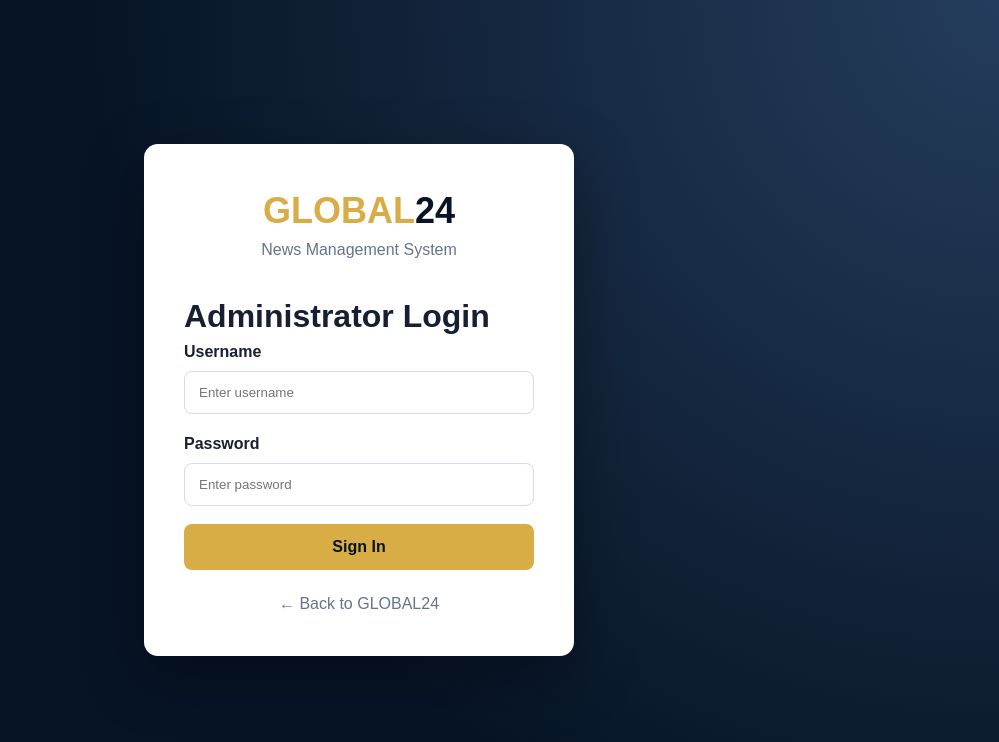
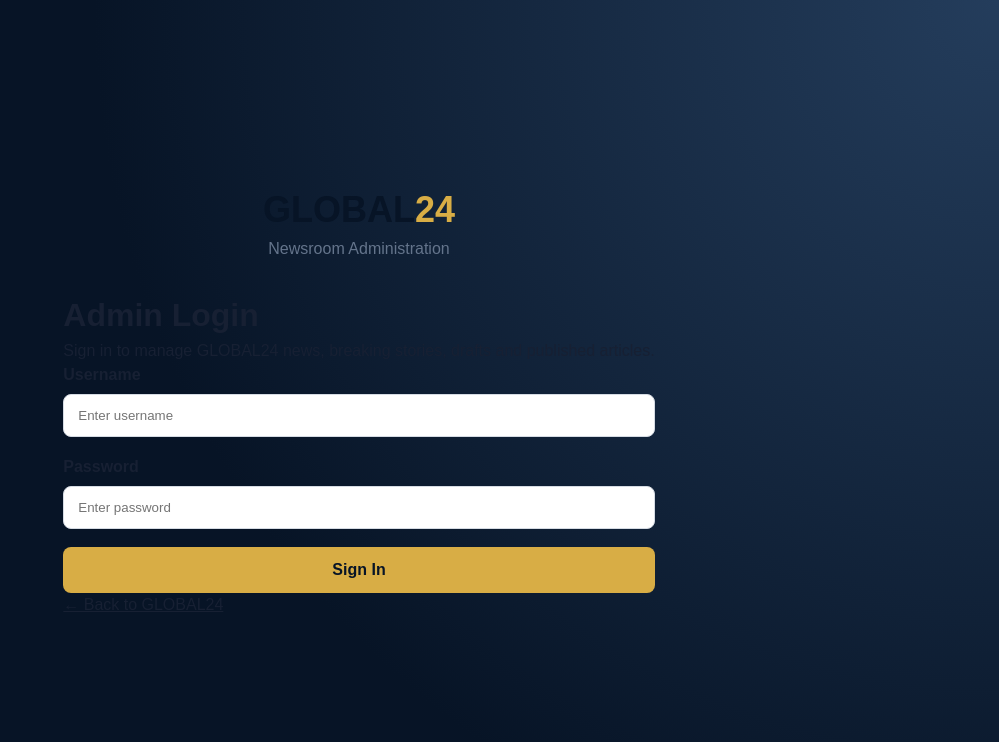
Before and after one commit to negashnatty0-sudo/GLOBAL24_newsroom-1-, a Flask app: page /login in a window 1280 px wide. Shown: the top 742 px of the page, without its empty margins (281-1280 px from the left). Run offline with Flask 3, Linux system fonts and the light colour scheme.

Commit message:
Update login.html

```diff
--- a/templates/login.html
+++ b/templates/login.html
@@ -6,22 +6,30 @@
 
     <title>GLOBAL24 — Admin Login</title>
 
-    <link rel="stylesheet" href="{{ url_for('static', filename='style.css') }}">
+    <link rel="stylesheet"
+          href="{{ url_for('static', filename='style.css') }}">
 </head>
 
 <body class="login-page">
 
-    <div class="login-box">
+    <div class="login-container">
+
+        <div class="login-card">
 
             <div class="login-logo">
-            GLOBAL<span>24</span>
+                <span>GLOBAL</span><strong>24</strong>
             </div>
 
             <p class="login-subtitle">
-            News Management System
+                Newsroom Administration
             </p>
 
-        <h1>Administrator Login</h1>
+            <h1>Admin Login</h1>
+
+            <p class="login-description">
+                Sign in to manage GLOBAL24 news, breaking stories,
+                drafts and published articles.
+            </p>
 
             <form id="loginForm">
 
@@ -51,48 +59,37 @@
                     >
                 </div>
 
+                <div id="loginError" class="login-error"></div>
+
                 <button
                     type="submit"
                     class="login-button"
+                    id="loginButton"
                 >
                     Sign In
                 </button>
 
             </form>
 
-        <p
-            id="errorMessage"
-            style="
-                display:none;
-                margin-top:15px;
-                color:#991b1b;
-                text-align:center;
-            "
-        ></p>
-
-        <a
-            href="/"
-            style="
-                display:block;
-                text-align:center;
-                margin-top:22px;
-                color:#64748b;
-                text-decoration:none;
-            "
-        >
-            ← Back to GLOBAL24
-        </a>
+            <div class="login-footer">
+                <a href="/">← Back to GLOBAL24</a>
+            </div>
 
         </div>
 
+    </div>
 
     <script>
+        const form = document.getElementById("loginForm");
+        const errorBox = document.getElementById("loginError");
+        const loginButton = document.getElementById("loginButton");
 
-document
-    .getElementById("loginForm")
-    .addEventListener("submit", async function(event) {
+        form.addEventListener("submit", async function(event) {
+            event.preventDefault();
 
-        event.preventDefault();
+            errorBox.textContent = "";
+            loginButton.disabled = true;
+            loginButton.textContent = "Signing in...";
 
             const username =
                 document.getElementById("username").value.trim();
@@ -100,57 +97,36 @@ document
             const password =
                 document.getElementById("password").value;
 
-        const errorMessage =
-            document.getElementById("errorMessage");
-
-        errorMessage.style.display = "none";
-
             try {
-
-            const response = await fetch(
-                "/api/login",
-                {
+                const response = await fetch("/api/login", {
                     method: "POST",
-
                     headers: {
                         "Content-Type": "application/json"
                     },
-
                     body: JSON.stringify({
                         username: username,
                         password: password
                     })
-                }
-            );
+                });
 
-            const data =
-                await response.json();
+                const data = await response.json();
 
                 if (data.success) {
-
                     window.location.href = "/admin";
-
-            } else {
-
-                errorMessage.textContent =
-                    data.error ||
-                    "Invalid username or password.";
-
-                errorMessage.style.display =
-                    "block";
+                    return;
                 }
 
+                errorBox.textContent =
+                    data.error || "Invalid username or password.";
+
             } catch (error) {
-
-            errorMessage.textContent =
+                errorBox.textContent =
                     "Unable to connect to the server.";
-
-            errorMessage.style.display =
-                "block";
             }
 
+            loginButton.disabled = false;
+            loginButton.textContent = "Sign In";
         });
-
     </script>
 
 </body>
```
Lines whose indentation alone changed are shown as unchanged.
